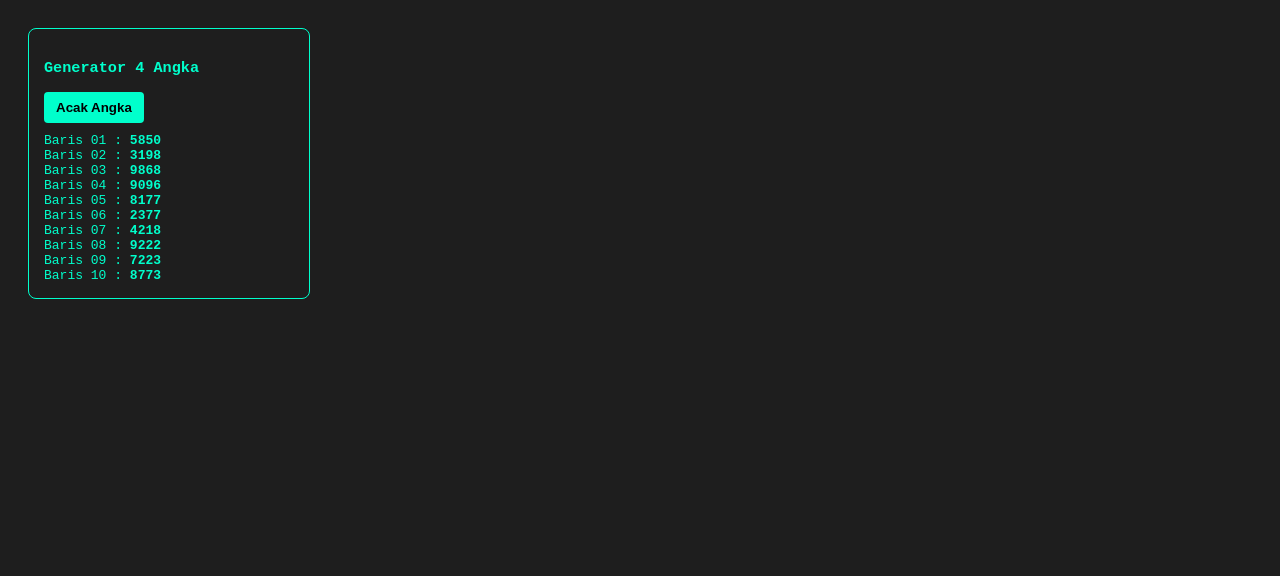
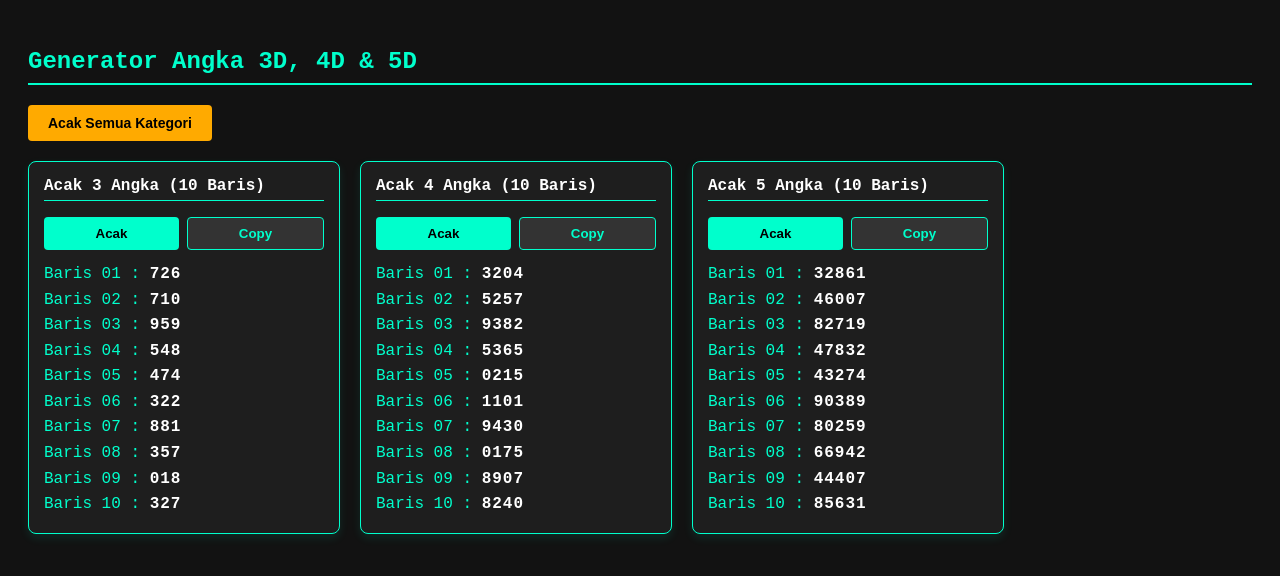
Before and after one commit to Muhri1501/generatorcode, a plain HTML site: page index.html in a window 1280 px wide. Drawn offline with Linux system fonts and the light colour scheme.

Commit message:
Update index.html

```diff
--- a/index.html
+++ b/index.html
@@ -2,39 +2,197 @@
 <html lang="id">
 <head>
     <meta charset="UTF-8">
-    <title>Generator 4 Angka</title>
+    <meta name="viewport" content="width=device-width, initial-scale=1.0">
+    <title>Generator Angka Kombinasi (3D, 4D, 5D)</title>
     <style>
-        body { font-family: monospace; padding: 20px; background: #1e1e1e; color: #00ffcc; }
-        .box { border: 1px solid #00ffcc; padding: 15px; width: 250px; border-radius: 8px; }
-        button { background: #00ffcc; color: #000; font-weight: bold; padding: 8px 12px; border: none; cursor: pointer; border-radius: 4px; margin-bottom: 10px; }
+        body {
+            font-family: 'Courier New', Courier, monospace;
+            padding: 20px;
+            background: #121212;
+            color: #00ffcc;
+        }
+        h2 {
+            border-bottom: 2px solid #00ffcc;
+            padding-bottom: 8px;
+            margin-bottom: 20px;
+        }
+        .container {
+            display: flex;
+            flex-wrap: wrap;
+            gap: 20px;
+        }
+        .box {
+            border: 1px solid #00ffcc;
+            padding: 15px;
+            width: 280px;
+            border-radius: 8px;
+            background: #1e1e1e;
+            box-shadow: 0 4px 10px rgba(0, 255, 204, 0.1);
+        }
+        h3 {
+            margin-top: 0;
+            border-bottom: 1px solid #00ffcc;
+            padding-bottom: 5px;
+            font-size: 16px;
+            color: #fff;
+        }
+        .btn-group {
+            display: flex;
+            gap: 8px;
+            margin-bottom: 12px;
+        }
+        button {
+            background: #00ffcc;
+            color: #000;
+            font-weight: bold;
+            padding: 8px 12px;
+            border: none;
+            cursor: pointer;
+            border-radius: 4px;
+            flex: 1;
+            transition: 0.2s;
+        }
+        button:hover {
+            background: #00cca3;
+        }
+        .btn-copy {
+            background: #333;
+            color: #00ffcc;
+            border: 1px solid #00ffcc;
+        }
+        .btn-copy:hover {
+            background: #00ffcc;
+            color: #000;
+        }
+        .btn-all {
+            background: #ffaa00;
+            color: #000;
+            margin-bottom: 20px;
+            padding: 10px 20px;
+            font-size: 14px;
+            width: auto;
+        }
+        .btn-all:hover {
+            background: #e69900;
+        }
+        .result-line {
+            line-height: 1.6;
+        }
+        b {
+            color: #fff;
+            letter-spacing: 1px;
+        }
     </style>
 </head>
 <body>
 
-<div class="box">
-    <h3>Generator 4 Angka</h3>
-    <button onclick="generate()">Acak Angka</button>
-    <div id="output"></div>
+<h2>Generator Angka 3D, 4D & 5D</h2>
+
+<button class="btn-all" onclick="generateAll()">Acak Semua Kategori</button>
+
+<div class="container">
+    <!-- BOX 3 ANGKA -->
+    <div class="box">
+        <h3>Acak 3 Angka (10 Baris)</h3>
+        <div class="btn-group">
+            <button onclick="generate3D()">Acak</button>
+            <button class="btn-copy" onclick="copyToClipboard('output3D')">Copy</button>
+        </div>
+        <div id="output3D" class="result-line"></div>
+    </div>
+
+    <!-- BOX 4 ANGKA -->
+    <div class="box">
+        <h3>Acak 4 Angka (10 Baris)</h3>
+        <div class="btn-group">
+            <button onclick="generate4D()">Acak</button>
+            <button class="btn-copy" onclick="copyToClipboard('output4D')">Copy</button>
+        </div>
+        <div id="output4D" class="result-line"></div>
+    </div>
+
+    <!-- BOX 5 ANGKA -->
+    <div class="box">
+        <h3>Acak 5 Angka (10 Baris)</h3>
+        <div class="btn-group">
+            <button onclick="generate5D()">Acak</button>
+            <button class="btn-copy" onclick="copyToClipboard('output5D')">Copy</button>
+        </div>
+        <div id="output5D" class="result-line"></div>
+    </div>
 </div>
 
 <script>
-function generate() {
+// Array penyimpanan data mentah angka per kategori
+let currentResults = {
+    '3D': [],
+    '4D': [],
+    '5D': []
+};
+
+// Fungsi generator acak unik
+function generateRandomDigits(digitCount, lineCount) {
     let setAngka = new Set();
-    while (setAngka.size < 10) {
-        let rand = Math.floor(Math.random() * 10000).toString().padStart(4, '0');
+    let maxRange = Math.pow(10, digitCount);
+
+    while (setAngka.size < lineCount) {
+        let rand = Math.floor(Math.random() * maxRange).toString().padStart(digitCount, '0');
         setAngka.add(rand);
     }
 
+    return Array.from(setAngka);
+}
+
+// Render HTML ke tampilan
+function renderHTML(dataArray) {
     let html = "";
-    let i = 1;
-    setAngka.forEach(angka => {
-        html += `Baris ${i < 10 ? '0' + i : i} : <b>${angka}</b><br>`;
-        i++;
+    dataArray.forEach((angka, index) => {
+        let numStr = (index + 1) < 10 ? '0' + (index + 1) : (index + 1);
+        html += `Baris ${numStr} : <b>${angka}</b><br>`;
     });
-    document.getElementById("output").innerHTML = html;
+    return html;
 }
-// Jalankan saat pertama dimuat
-generate();
+
+// Trigger Per-Kategori
+function generate3D() {
+    currentResults['3D'] = generateRandomDigits(3, 10);
+    document.getElementById("output3D").innerHTML = renderHTML(currentResults['3D']);
+}
+
+function generate4D() {
+    currentResults['4D'] = generateRandomDigits(4, 10);
+    document.getElementById("output4D").innerHTML = renderHTML(currentResults['4D']);
+}
+
+function generate5D() {
+    currentResults['5D'] = generateRandomDigits(5, 10);
+    document.getElementById("output5D").innerHTML = renderHTML(currentResults['5D']);
+}
+
+function generateAll() {
+    generate3D();
+    generate4D();
+    generate5D();
+}
+
+// Fungsi Salin Angka ke Clipboard
+function copyToClipboard(elementId) {
+    let category = elementId.replace('output', '');
+    let textToCopy = currentResults[category].join('\n');
+
+    if (!textToCopy) return;
+
+    navigator.clipboard.writeText(textToCopy).then(() => {
+        alert(`10 baris angka ${category} berhasil disalin!`);
+    }).catch(err => {
+        console.error('Gagal menyalin: ', err);
+    });
+}
+
+// Auto-run saat pertama kali halaman dimuat
+window.onload = function() {
+    generateAll();
+};
 </script>
 
 </body>
```
